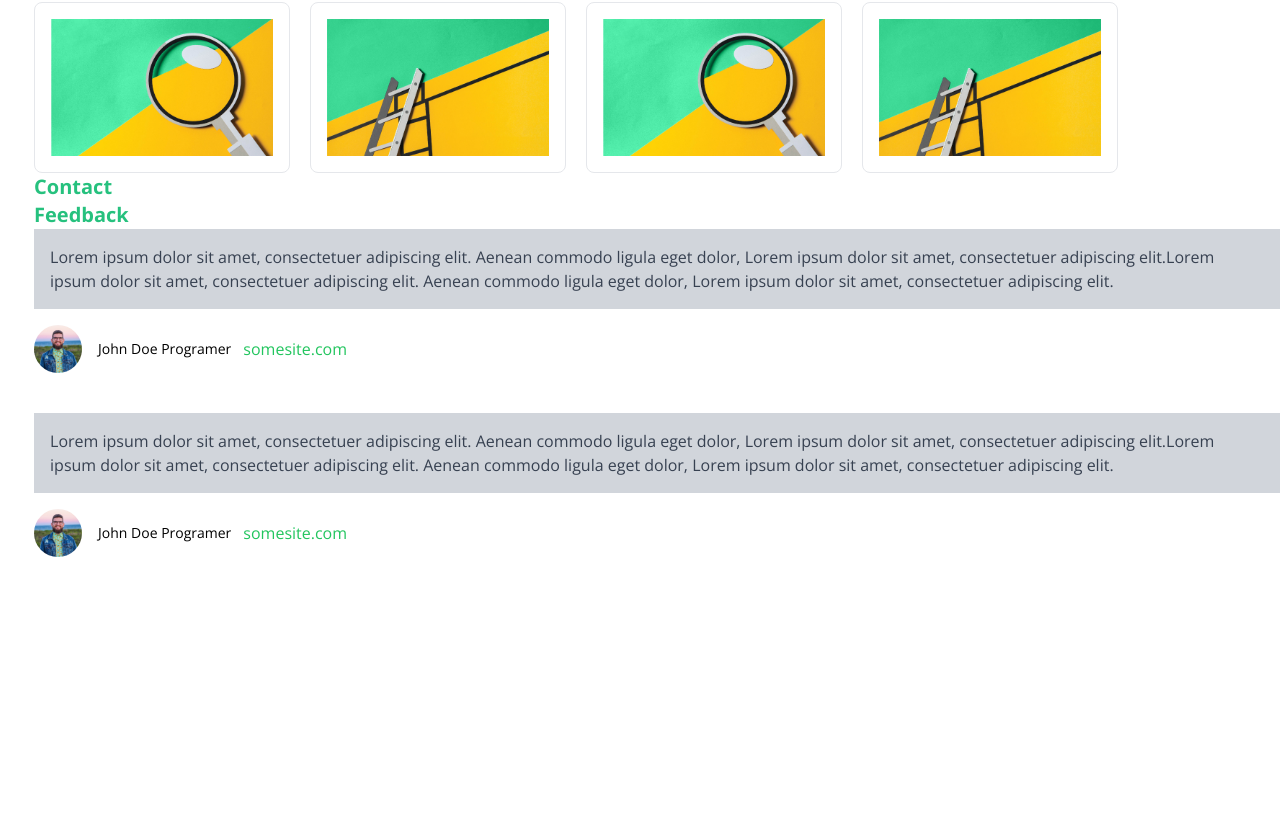
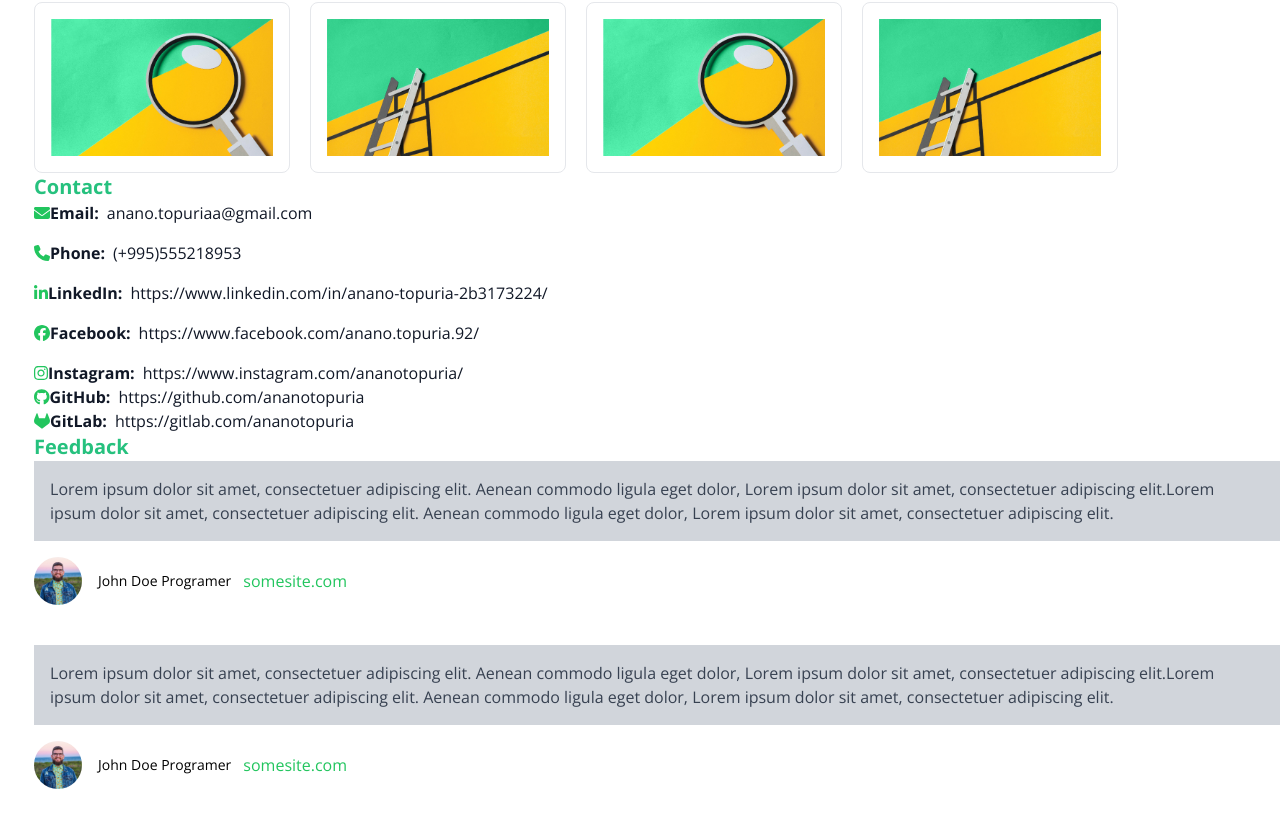
Before and after one commit to ananotopuria/cv-app, a React (Create React App) app in the folder cv-app/: page /inner in a window 1280 px wide. Shown: the part 918-1745 px from the top of the page. Before the commit the page ends 1515 px from the top, so only its background shows below. Built offline with nearby package versions, Linux system fonts and the light colour scheme.

Commit message:
add contact section

```diff
--- a/cv-app/package.json
+++ b/cv-app/package.json
@@ -4,6 +4,7 @@
   "private": true,
   "dependencies": {
     "@fortawesome/fontawesome-svg-core": "^6.4.2",
+    "@fortawesome/free-brands-svg-icons": "^6.4.2",
     "@fortawesome/free-solid-svg-icons": "^6.4.2",
     "@fortawesome/react-fontawesome": "^0.2.0",
     "@testing-library/jest-dom": "^5.17.0",
--- a/cv-app/src/components/Address.js
+++ b/cv-app/src/components/Address.js
@@ -0,0 +1,88 @@
+import React, { forwardRef } from "react";
+import { FontAwesomeIcon } from '@fortawesome/react-fontawesome';
+import { faEnvelope, faPhone } from '@fortawesome/free-solid-svg-icons';
+import { faLinkedinIn, faFacebook, faInstagram, faGithub, faGitlab } from '@fortawesome/free-brands-svg-icons';
+
+const Address = forwardRef((props, ref) => {
+  const emailAddress = "anano.topuriaa@gmail.com";
+  const phoneNumber = "(+995)555218953";
+  const facebookLink = "https://www.facebook.com/anano.topuria.92/";
+  const instagramLink = "https://www.instagram.com/ananotopuria/";
+  const linkedinLink = "https://www.linkedin.com/in/anano-topuria-2b3173224/";
+  const githubLink = "https://github.com/ananotopuria";
+  const gitlabLink = "https://gitlab.com/ananotopuria";
+
+  const handleEmailClick = () => {
+    window.location.href = `mailto:${emailAddress}`;
+  };
+
+  return (
+    <div className="address text-gray-900">
+      <div className="email mb-4" onClick={handleEmailClick}>
+        <span className="font-semibold">
+          <FontAwesomeIcon icon={faEnvelope} className="text-green-500" />
+          Email:
+        </span>
+        <a href={`mailto:${emailAddress}`} className="ml-2">
+          {emailAddress}
+        </a>
+      </div>
+      <div className="phone mb-4">
+        <span className="font-semibold">
+          <FontAwesomeIcon icon={faPhone} className="text-green-500" />
+          Phone:
+        </span>
+        <a href={`tel:${phoneNumber}`} className="ml-2">
+          {phoneNumber}
+        </a>
+      </div>
+      <div className="linkedin mb-4">
+        <span className="font-semibold">
+          <FontAwesomeIcon icon={faLinkedinIn}  className="text-green-500" />
+          LinkedIn:
+        </span>
+        <a href={linkedinLink} className="ml-2">
+          {linkedinLink}
+        </a>
+      </div>
+      <div className="facebook mb-4">
+        <span className="font-semibold">
+          <FontAwesomeIcon icon={faFacebook} className="text-green-500"/>
+          Facebook:
+        </span>
+        <a href={facebookLink} className="ml-2">
+          {facebookLink}
+        </a>
+      </div>
+      <div className="instagram">
+        <span className="font-semibold">
+          <FontAwesomeIcon icon={faInstagram} className="text-green-500" />
+          Instagram:
+        </span>
+        <a href={instagramLink} className="ml-2">
+          {instagramLink}
+        </a>
+      </div>
+      <div className="github">
+        <span className="font-semibold">
+          <FontAwesomeIcon icon={faGithub} className="text-green-500" />
+          GitHub:
+        </span>
+        <a href={githubLink} className="ml-2">
+          {githubLink}
+        </a>
+      </div>
+      <div className="gitlab">
+        <span className="font-semibold">
+          <FontAwesomeIcon icon={faGitlab} className="text-green-500" />
+          GitLab:
+        </span>
+        <a href={gitlabLink} className="ml-2">
+          {gitlabLink}
+        </a>
+      </div>
+    </div>
+  );
+});
+
+export default Address;
--- a/cv-app/src/components/MainContent.js
+++ b/cv-app/src/components/MainContent.js
@@ -5,6 +5,7 @@ import Expertise from '../components/Expertise';
 import Portfolio from '../components/Portfolio';
 import Feedback from '../components/Feedback';
 import userimage from '../assets/images/userimage.png';
+import Address from '../components/Address';
 
 
 const MainContent = ({ isOpen }) => {
@@ -65,6 +66,7 @@ const MainContent = ({ isOpen }) => {
       <Box title="Portfolio" />
       <Portfolio />
       <Box title="Contact" />
+      <Address id="contacts"/>
       <Box title="Feedback" />
       <Feedback
           data={[
```
Also changed, not shown: 1 other file (tests, documents, lock files or other folders).
